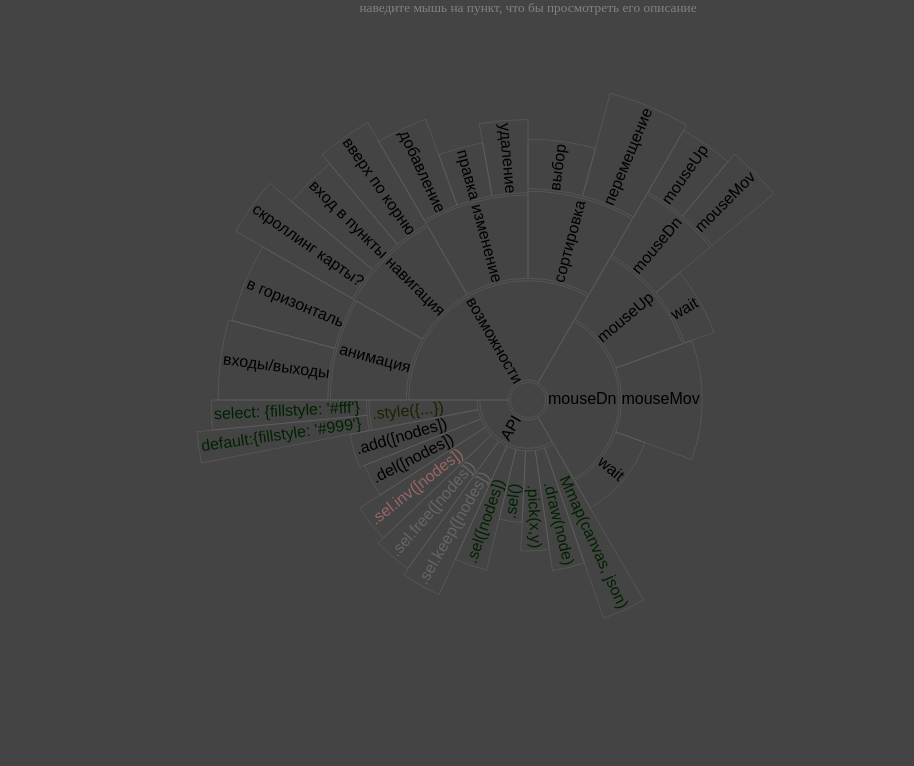
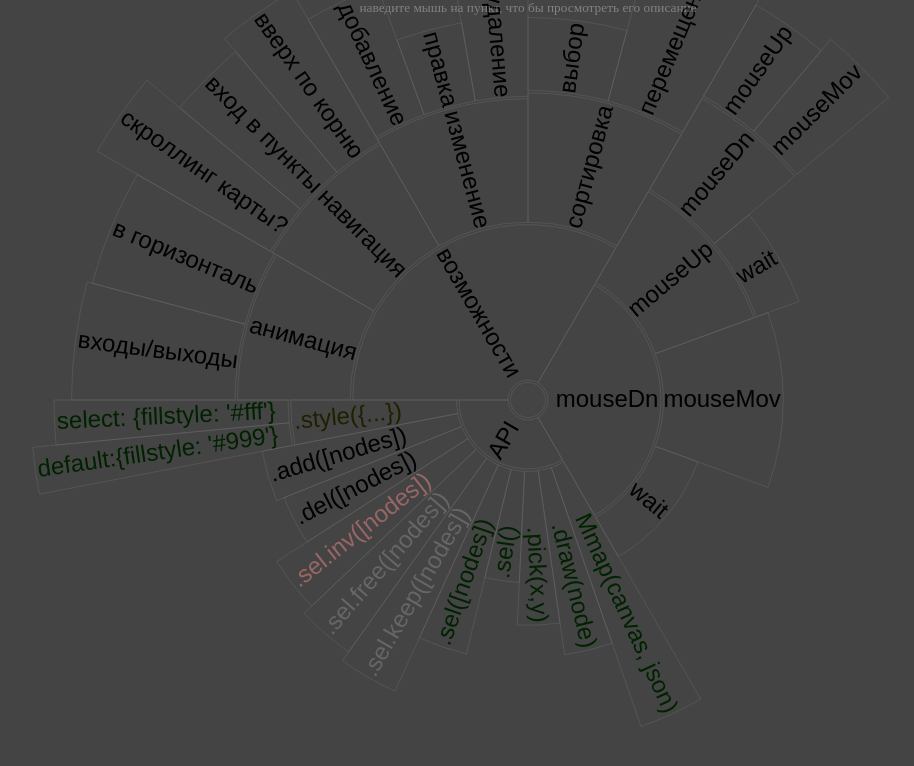
Before and after one commit to impfromliga/even3mindmap, a plain HTML site: page index.html in a window 1280 px wide. Shown: the whole page, without its empty margins (112-1026 px from the left). Drawn offline with Linux system fonts and the light colour scheme.

Commit message:
Add files via upload

```diff
--- a/index.html
+++ b/index.html
@@ -1,4 +1,11 @@
-<meta charset="utf-8">
+<html>
+<head>
+    <meta http-equiv="Content-Type" content="text/html; charset=utf-8"/><title>Even3MindMap</title>
+    <meta name="viewport" content="width=device-width, initial-scale=1, maximum-scale=1, minimum-scale=1, user-scalable=0">
+    <meta name="apple-mobile-web-app-capable" content="yes">
+    <meta name="apple-mobile-web-app-status-bar-style" content="black">
+    <!--link rel="shortcut icon" href="favicon.ico"/-->
+</head>
 <body>
     <style>
         #wrapper{text-align: center; position: absolute; width:100%}
@@ -7,11 +14,12 @@
             color:rgba(255,255,255,.33);
             -webkit-touch-callout: none; -webkit-user-select: none; -khtml-user-select: none; -moz-user-select: none; -ms-user-select: none;
         }
-        .prop{width:50%;float:left;background: #444; margin-top: 1px;}
-        .val{width:50%;float:left;background: #444;border: 1px solid #666; margin-top: 1px;}
+        .prop{width:48%;float:left;background: #444;}
+        .val{width:48%;float:right;background: #444;border: 1px solid #666; margin-top: 2px;}
+		.line{height:25px;}
         #box{
             display:none;
-            position:relative; z-index: 10; top:0px; width:30%; height:50px; margin: auto; padding: 8px;
+            position:relative; z-index: 10; top:0px; width:330px; height:50px; margin: auto; padding: 5px;
             background: #444; border: 1px solid #666; box-shadow: 0px 0px 8px}
         #cnv{position:relative; top:0px; background: #444; text-rendering: optimizeSpeed; image-rendering: optimizeSpeed}
         body{background: #303030; text-align: center; margin: 0px;overflow: hidden}
@@ -19,8 +27,8 @@
     <div id=wrapper>
         <div id=statusbar><small>наведите мышь на пункт, что бы просмотреть его описание</small></div>
         <div id=box>
-            <span class=prop>Добавить дочернее имя:</span> <input class=val id=child type=text></input>
-            <span class=prop>Имя текущего элемента:</span> <input class=val id=node type=text></input>
+			<div class=line><span class=prop>Дочернее имя:</span> <input class=val id=child type=text></input></div>
+            <div class=line><span class=prop>Имя элемента:</span> <input class=val id=node type=text></input></div>
         </div>
     </div>
     <canvas id=cnv></canvas>
@@ -130,6 +138,9 @@ var MindMap = function (map, ids, px, angle, x0, y0){
     ctx.lineWidth = .5;
     var style = {default:{fillStyle: 'rgba(0,0,0,0)'}, select: {strokeStyle: '#6af', fillStyle: '#2f3437'}}
     var margin = px / 8;
+    ctx.clear = function(){
+        ctx.clearRect(-x0, -y0, cnv.width, cnv.height);
+    }
     ctx.draw = function(node, a, da, r, lim){
         node = node || map;
         da = (da || node[0].da) || (Math.PI*2);
@@ -232,14 +243,19 @@ var MindMap = function (map, ids, px, angle, x0, y0){
 //TODO: reject by Object.defineProperty() events external reset
 //TODO: циклические ссылки в цепях
 //TODO: multi-item Even3 optimization
+//FIX: alias from touch to mouse - reject multitouch
 function Even3(item){
+    item.ontouchstart = item.ontouchmove = item.ontouchend =
     item.onmousemove = item.onmouseup = item.onmousedown = item.onwait = function(e){
         e = e || window.event || {}; msg.even3 = msg.even3 || e;
+        msg.X = e.pageX || e.changedTouches && e.changedTouches[0].pageX;
+        msg.Y = e.pageY || e.changedTouches && e.changedTouches[0].pageY;
         e.preventDefault && e.preventDefault(); //для отмены действий поумолчанию
+        e.returnValue = false;
         msg.now = e.timeStamp || (window.performance && window.performance.now()); msg.time = msg.time || msg.now; //дублируем метку времени
         msg.dT = (msg.now - msg.even3.timeStamp) || 0;
-        msg.dX = (e.pageX - msg.even3.pageX) || 0; msg.dx = (e.pageX - msg.x) || 0;
-        msg.dY = (e.pageY - msg.even3.pageY) || 0; msg.dy = (e.pageY - msg.y) || 0;
+        msg.dX = (msg.X - (msg.even3.pageX || msg.even3.changedTouches && msg.even3.changedTouches[0].pageX)) || 0; msg.dx = (msg.X - msg.x) || 0;
+        msg.dY = (msg.Y - (msg.even3.pageY || msg.even3.changedTouches && msg.even3.changedTouches[0].pageY)) || 0; msg.dy = (msg.Y - msg.y) || 0;
         while(true){
             msg.dt = (msg.now - msg.time) || 0;
             for(var buf = [], key, obj, n = 1; obj = state[n] && state[n][0]; n++)
@@ -258,34 +274,36 @@ function Even3(item){
         }
         if(state.length <= 1) state = item.even3; //тупиковая цепочка, возвращаем состояние на корень Even3
 
-        for(var key, obj, n = 1; obj = state[n] && state[n][0]; n++)
-            if(e.type == (key = Object.keys(obj)[0])){
+        for(var key, obj, n = 1; obj = state[n] && state[n][0]; n++){
+            var regex = new RegExp(key = Object.keys(obj)[0]);
+            if(regex.test(e.type)){
                 var newmsg = obj[key](e, msg);
                 msg.time = msg.now; //дублируем метку времени события
-                msg.x = e.pageX; msg.y = e.pageY;
+                msg.x = msg.X; msg.y = msg.Y;
                 if(newmsg === true) continue; //событие ожидает других условий
-                if(newmsg === false) return state = item.even3; //событие обрывает цепочку
+                if(newmsg === false) { state = item.even3; return false}; //событие обрывает цепочку
                 msg.even3 = e; //сохраняем информацию о выполненном событии
                 //TODO: событие может вернуть объект newmsg... сделаем управляемый переход для граффовой структуры цепочек?
-                return state = state[n];
+                state = state[n];
+                return false;
             }
+        }
     }
     var msg = {}, state = item.even3 = [{root:function(){throw Error("impossible mistake: Can't run root node")}}];
     return function(){ for(var n = 0; n < arguments.length; n++) item.even3.push(arguments[n]); };
 }</script>
     <script>
         "use strict";
-        //var size = Math.min(innerWidth, innerHeight)
-        //cnv.width = size; cnv.height = size;
+        //var size = Math.min(innerWidth, innerHeight); cnv.width = size; cnv.height = size;
         cnv.width = innerWidth; cnv.height = innerHeight;
         var mmap = MindMap(json, {canvas:cnv,box:document.getElementById('box'),node:document.getElementById('node'),child:document.getElementById('child')});
         mmap.fillStyle = '#000'; mmap.strokeStyle = '#666';
         var debugtime = (new Date()).getTime();
-        mmap.font = '16px sans-serif';
+        mmap.font = '24px sans-serif';
         document.title = 'карта построена за '+ ((new Date()).getTime() - debugtime)+'ms';
         go();
         function go(){
-            mmap.clearRect(-cnv.width,-cnv.height,cnv.width*2,cnv.height*2);
+            mmap.clear();
             mmap.draw();
             window.requestAnimationFrame(go);
             //setTimeout(go,500);
@@ -293,58 +311,36 @@ function Even3(item){
         }
 
         Even3(document.getElementById('cnv'))(
-            [{mousemove: function(e){
+            [{mousemove: function(e,msg){
                 console.log('Hover');
-                var item = mmap.pick(e.pageX - cnv.offsetLeft, e.pageY - cnv.offsetTop)
+                var item = mmap.pick(msg.X - cnv.offsetLeft, msg.Y - cnv.offsetTop)
                 document.getElementById('statusbar').innerHTML = item ?
                     '<b><big>"' + item[0].cap + '":</big></b> ' + (item[0].alt || 'no tip') :
                     '<small>наведите мышь на пункт, что бы просмотреть его описание</small>';
             }}],
-            [{mousedown: function(e){console.log('Down');mmap.sel.opt(); mmap.sel.xor(mmap.pick(e.pageX -cnv.offsetLeft, e.pageY -cnv.offsetTop))}},
+            [{'mousedown|touchstart': function(e,msg){console.log('Down');mmap.sel.opt(); mmap.sel.xor(mmap.pick(msg.X -cnv.offsetLeft, msg.Y -cnv.offsetTop))}},
                 [{wait: function(e, msg){console.log('hold...', msg.dT); if(msg.dT < 700) return true; console.log('Hold'); mmap.sel.set(false);}}],
                 [{wait: function(e, msg){
                     return(Math.hypot(msg.dX, msg.dY) < 8||mmap.sel.xor(mmap.pick(msg.x -cnv.offsetLeft, msg.y -cnv.offsetTop)) )-1;
                 }},
-                    [{mousemove: function(e, msg){console.log('DblDrag'); mmap.scroll(msg.dx, msg.dy); return true;}}],
-                    [{mouseup: function(){console.log('DblDrop')}}]
+                    [{'mousemove|touchmove': function(e, msg){console.log('DblDrag'); mmap.scroll(msg.dx, msg.dy); return true;}}],
+                    [{'mouseup|touchend': function(){console.log('DblDrop')}}]
                 ],
-                [{mouseup: function(e){console.log('Click');}},
+                [{'mouseup|touchend': function(e){console.log('Click');}},
                     [{wait: function(e, msg){return ((Math.hypot(msg.dX, msg.dY) < 8) && (msg.dT < 300))||console.log('Dbl break by time/drag');}}],
-                    [{mousedown: function(e,msg){console.log('DblDown');mmap.sel.add(mmap.pick(e.pageX -cnv.offsetLeft, e.pageY -cnv.offsetTop))}},
-                        [{mouseup: function(e, m){console.log('DblClick');mmap.sel.opt(mmap.pick(m.x -cnv.offsetLeft, m.y -cnv.offsetTop));}}],
+                    [{'mousedown|touchstart': function(e,msg){console.log('DblDown');mmap.sel.add(mmap.pick(msg.X -cnv.offsetLeft, msg.Y -cnv.offsetTop))}},
+                        [{'mouseup|touchend': function(e, msg){console.log('DblClick');mmap.sel.opt(mmap.pick(msg.x -cnv.offsetLeft, msg.y -cnv.offsetTop));}}],
                         [{wait: function(e, msg){return -(Math.hypot(msg.dX, msg.dY) > 8||msg.dT > 200)}},
-                            [{mousemove: function(e, msg){console.log('Drag'); return true;}}],
-                            [{mouseup: function(e, msg){
-                                console.log('Drop'); mmap.sel.mov(mmap.pick(e.pageX -cnv.offsetLeft, e.pageY -cnv.offsetTop))
+                            [{'mousemove|touchmove': function(e, msg){console.log('Drag'); return true;}}],
+                            [{'mouseup|touchend': function(e, msg){
+                                console.log('Drop'); mmap.sel.mov(mmap.pick(msg.X -cnv.offsetLeft, msg.Y -cnv.offsetTop))
                             }}]
                         ]
                     ]
                 ]
             ]
         )
-        /*
-        var KEY = {
-            DEL: 46,
-        }
-        onkeydown = function(e){
-            e = e || window.event;
-            console.log(e.keyCode)
-            switch(e.keyCode){
-                case KEY.DEL:
-                    mmap.sel.del(mmap.sel.get()[0]);
-            }
-        }*/
         setInterval(document.getElementById('cnv').onwait, 50);
-/*[{sel:1,"cap": "mouseDn"},
-    [{"cap": "mouseUp"},
-        [{"cap": "mouseDn"},
-            [{"cap": "mouseUp", "alt": "вход в пункт - двойной клик без задержек"}],
-            [{"cap": "mouseMov", "alt": "перемещение карты - двойной клик с удержанием второго клика + перемещение (как перемещение на тайчпаде)"}]
-        ],
-        [{"cap": "wait", "alt": "выбор пункта - одиночный короткий клик (с контрольной ожидающей паузой, чтобы отличить от возможного двойного)"}]
-    ],
-    [{"cap": "mouseMov", "alt": "перемещение выбранного - простое перетаскивание (смещение сразу без задержек после нажатия)"}],
-    [{"cap": "wait", "alt": "редактирование пункта - долгое нажатие"}]
-]        */
     </script>
 </body>
+</html>
```
